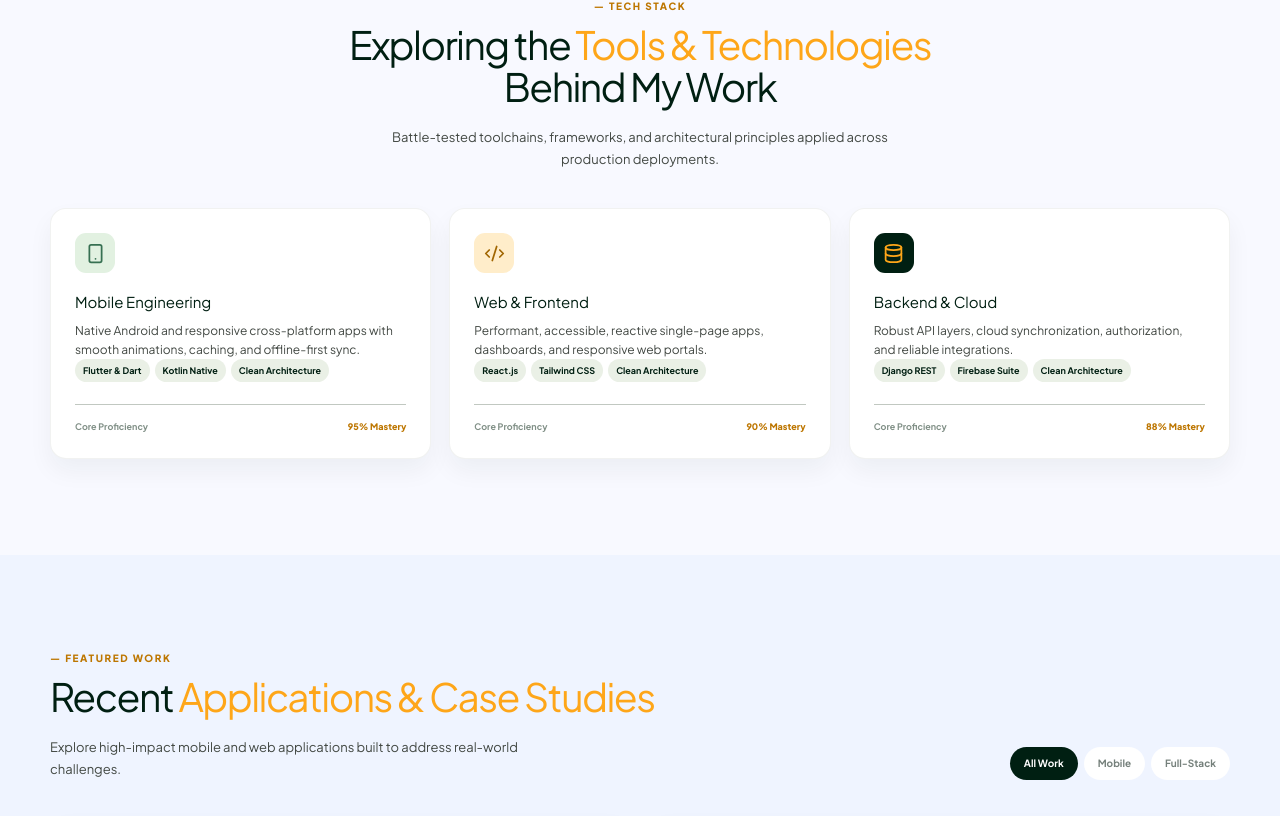
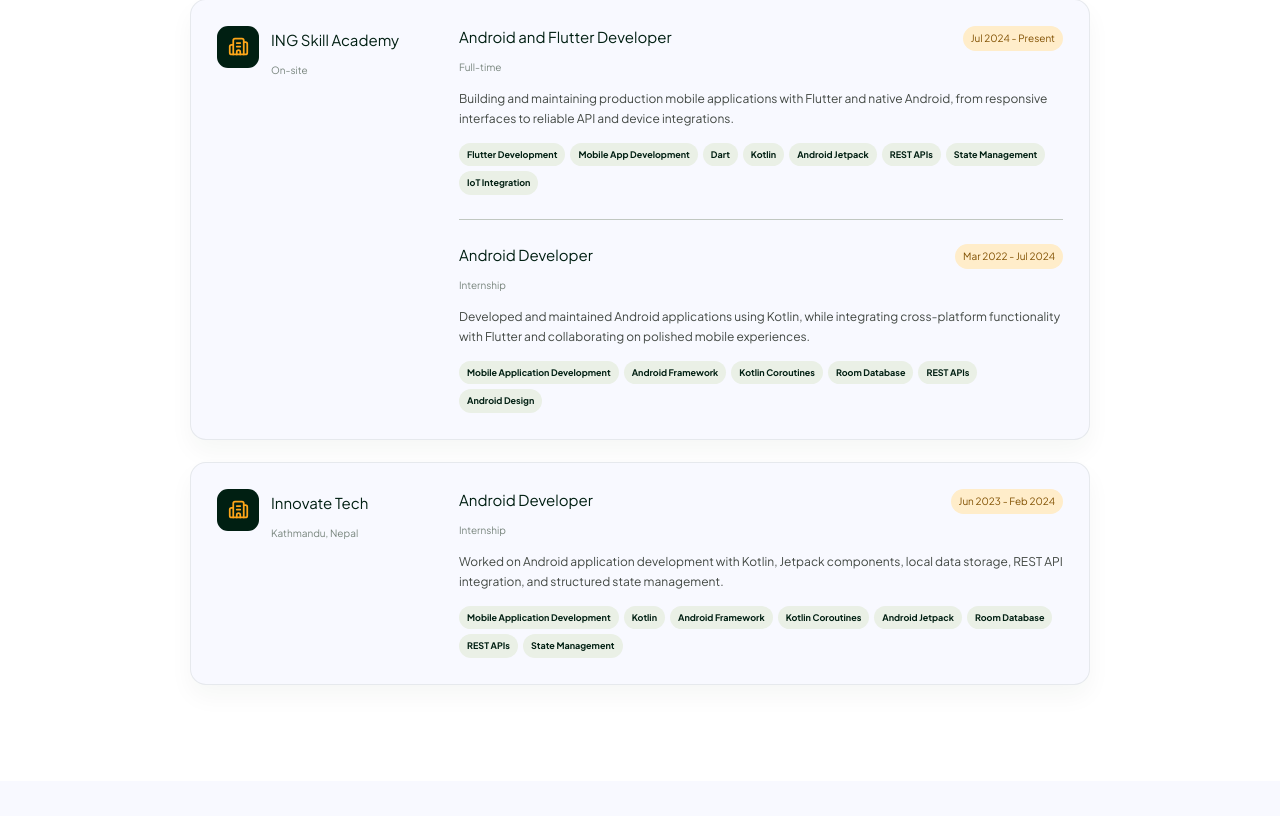
Before and after one commit to RamNP/Ram_Nepali_Portfolio, a React (Vite) app: page / in a window 1280 px wide. Shown: the part 1437-2253 px from the top of the page. Built offline with nearby package versions, Linux system fonts and the light colour scheme.

Commit message:
Update title and enhance experience section: modify page title, add experience details, and adjust navigation

```diff
--- a/index.html
+++ b/index.html
@@ -4,7 +4,7 @@
     <meta charset="UTF-8" />
     <link rel="icon" type="image/svg+xml" href="/favicon.svg" />
     <meta name="viewport" content="width=device-width, initial-scale=1.0" />
-    <title>ram-portfolio</title>
+    <title>Ram Nepali</title>
   </head>
   <body>
     <div id="root"></div>
--- a/src/App.css
+++ b/src/App.css
@@ -525,6 +525,88 @@
 .about-copy p {
   color: #bad0c3;
   max-width: 650px;
+}
+.experience-section {
+  padding: 96px 0;
+  background: #fff;
+}
+.experience-list {
+  display: grid;
+  gap: 22px;
+  max-width: 900px;
+  margin: auto;
+}
+.experience-company {
+  display: grid;
+  grid-template-columns: 210px 1fr;
+  gap: 32px;
+  padding: 26px;
+  border: 1px solid rgba(16, 41, 30, 0.08);
+  border-radius: 16px;
+  background: #f8f9ff;
+  box-shadow: 0 12px 25px rgba(16, 41, 30, 0.04);
+}
+.company-heading {
+  display: flex;
+  align-items: flex-start;
+  gap: 12px;
+}
+.company-icon {
+  width: 42px;
+  height: 42px;
+  display: grid;
+  flex-shrink: 0;
+  place-items: center;
+  border-radius: 11px;
+  color: var(--amber);
+  background: var(--ink);
+}
+.company-heading h3 {
+  margin: 3px 0 5px;
+  color: var(--ink);
+  font-size: 15px;
+}
+.company-heading span,
+.role-meta span,
+.role-meta time {
+  color: #78857d;
+  font-size: 10px;
+}
+.role-list {
+  display: grid;
+  gap: 24px;
+}
+.experience-role + .experience-role {
+  padding-top: 24px;
+  border-top: 1px solid var(--line);
+}
+.role-meta {
+  display: flex;
+  align-items: flex-start;
+  justify-content: space-between;
+  gap: 16px;
+}
+.role-meta h3 {
+  margin: 0 0 5px;
+  color: var(--ink);
+  font-size: 15px;
+}
+.role-meta time {
+  padding: 5px 8px;
+  border-radius: 999px;
+  color: #805000;
+  background: #ffedca;
+  white-space: nowrap;
+}
+.experience-role p {
+  max-width: 650px;
+  margin: 12px 0 14px;
+  color: var(--muted);
+  font-size: 12px;
+  line-height: 1.65;
+}
+.experience-role .chip-row span {
+  background: #eaf0e6;
 }
 .metrics {
   display: grid;
@@ -1061,6 +1143,10 @@
   .contact-panel {
     grid-template-columns: 1fr;
   }
+  .experience-company {
+    grid-template-columns: 1fr;
+    gap: 22px;
+  }
   .about-grid {
     gap: 35px;
   }
--- a/src/components/Home.jsx
+++ b/src/components/Home.jsx
@@ -2,7 +2,9 @@
 import {
   ArrowRight,
   ArrowUpRight,
+  Bot,
   BriefcaseBusiness,
+  Building2,
   CheckCircle2,
   Code2,
   Clock3,
@@ -27,11 +29,74 @@
 const navItems = [
   ["Home", "top"],
   ["About", "about"],
+  ["Experience", "experience"],
   ["Skills", "skills"],
-  ["Projects", "projects"],
-  ["Services", "services"],
-  ["Process", "process"],
+  ["Work", "projects"],
   ["Contact", "contact"],
+];
+
+const experience = [
+  {
+    company: "ING Skill Academy",
+    location: "On-site",
+    roles: [
+      {
+        title: "Android and Flutter Developer",
+        type: "Full-time",
+        dates: "Jul 2024 - Present",
+        description:
+          "Building and maintaining production mobile applications with Flutter and native Android, from responsive interfaces to reliable API and device integrations.",
+        skills: [
+          "Flutter Development",
+          "Mobile App Development",
+          "Dart",
+          "Kotlin",
+          "Android Jetpack",
+          "REST APIs",
+          "State Management",
+          "IoT Integration",
+        ],
+      },
+      {
+        title: "Android Developer",
+        type: "Internship",
+        dates: "Mar 2022 - Jul 2024",
+        description:
+          "Developed and maintained Android applications using Kotlin, while integrating cross-platform functionality with Flutter and collaborating on polished mobile experiences.",
+        skills: [
+          "Mobile Application Development",
+          "Android Framework",
+          "Kotlin Coroutines",
+          "Room Database",
+          "REST APIs",
+          "Android Design",
+        ],
+      },
+    ],
+  },
+  {
+    company: "Innovate Tech",
+    location: "Kathmandu, Nepal",
+    roles: [
+      {
+        title: "Android Developer",
+        type: "Internship",
+        dates: "Jun 2023 - Feb 2024",
+        description:
+          "Worked on Android application development with Kotlin, Jetpack components, local data storage, REST API integration, and structured state management.",
+        skills: [
+          "Mobile Application Development",
+          "Kotlin",
+          "Android Framework",
+          "Kotlin Coroutines",
+          "Android Jetpack",
+          "Room Database",
+          "REST APIs",
+          "State Management",
+        ],
+      },
+    ],
+  },
 ];
 
 const projects = [
@@ -44,6 +109,26 @@
     category: "Mobile",
     tone: "project-green",
     icon: Smartphone,
+  },
+  {
+    title: "Bus Pass Web app for Admins",
+    type: "Web Admin App",
+    description:
+      "Full-stack dashboard for pass approvals, route and user management, payment monitoring, and transit reports.",
+    tags: ["HTML & CSS", "Django REST", "PostgreSQL"],
+    category: "Web",
+    tone: "project-dark",
+    icon: Layers3,
+  },
+  {
+    title: "Robo Controller Mobile App",
+    type: "Bluetooth IoT App",
+    description:
+      "Mobile controller for robot navigation, live sensor telemetry, custom commands, and reliable BLE pairing.",
+    tags: ["Flutter", "Bluetooth BLE", "IoT Integration"],
+    category: "Mobile",
+    tone: "project-sage",
+    icon: Bot,
   },
   {
     title: "Bus Attendance & Tracking",
@@ -66,15 +151,17 @@
     icon: MapPin,
   },
   {
-    title: "Dajuvai Multi-Vendor Commerce",
+    title: "Dajuvai User Mobile App",
     type: "Commercial Mobile App",
     description:
       "A full marketplace with dynamic catalogs, wallet payments, seller routing, and instant order tracking.",
     tags: ["Flutter", "Django REST", "Payment API"],
     tone: "project-dark",
     icon: BriefcaseBusiness,
-    category: "Full-Stack",
+    category: "Mobile",
   },
+
+
 ];
 
 const services = [
@@ -122,7 +209,7 @@
   // Track active section on scroll
   useEffect(() => {
     const handleScroll = () => {
-      const sections = ["top", "about", "skills", "projects", "services", "process", "contact"];
+      const sections = ["top", "about", "experience", "skills", "projects", "services", "process", "contact"];
       for (const section of sections) {
         const element = document.getElementById(section);
         if (element) {
@@ -145,7 +232,7 @@
             <Terminal size={18} />
           </span>
           <span>
-            <strong>Ram.dev</strong>
+            <strong>Ram.nepali</strong>
             <small>PORTFOLIO</small>
           </span>
         </a>
@@ -330,6 +417,44 @@
             </div>
           </div>
         </section>
+        <section className="experience-section" id="experience">
+          <div className="section-wrap">
+            <div className="experience-list">
+              {experience.map(({ company, location, roles }) => (
+                <article className="experience-company" key={company}>
+                  <div className="company-heading">
+                    <div className="company-icon">
+                      <Building2 size={21} />
+                    </div>
+                    <div>
+                      <h3>{company}</h3>
+                      <span>{location}</span>
+                    </div>
+                  </div>
+                  <div className="role-list">
+                    {roles.map(({ title, type, dates, description, skills }) => (
+                      <div className="experience-role" key={`${company}-${title}`}>
+                        <div className="role-meta">
+                          <div>
+                            <h3>{title}</h3>
+                            <span>{type}</span>
+                          </div>
+                          <time>{dates}</time>
+                        </div>
+                        <p>{description}</p>
+                        <div className="chip-row">
+                          {skills.map((skill) => (
+                            <span key={skill}>{skill}</span>
+                          ))}
+                        </div>
+                      </div>
+                    ))}
+                  </div>
+                </article>
+              ))}
+            </div>
+          </div>
+        </section>
         <section className="section-wrap standard-section" id="skills">
           <div className="section-heading centered">
             <div className="eyebrow">— Tech Stack</div>
@@ -405,7 +530,7 @@
                 </p>
               </div>
               <div className="filter-row">
-                {["All Work", "Mobile", "Full-Stack"].map((item) => (
+                {["All Work", "Mobile", "Web", "Full-Stack"].map((item) => (
                   <button
                     key={item}
                     className={filter === item ? "active" : ""}
@@ -635,7 +760,7 @@
                 <Terminal size={18} />
               </span>
               <span>
-                <strong>Ram.dev</strong>
+                <strong>Ram.nepali</strong>
                 <small>PORTFOLIO</small>
               </span>
             </a>
@@ -646,7 +771,7 @@
           </div>
           <div>
             <h3>Navigation</h3>
-            {navItems.slice(1, 5).map(([label, id]) => (
+            {navItems.slice(1, 6).map(([label, id]) => (
               <a key={id} href={`#${id}`}>
                 {label}
               </a>
@@ -679,7 +804,7 @@
           </div>
         </div>
         <div className="footer-bottom section-wrap">
-          <span>© 2026 Ram.dev. All rights reserved.</span>
+          <span>© 2026 Ram.nepali. All rights reserved.</span>
           <span>Crafted with precision &amp; care.</span>
         </div>
       </footer>
```
